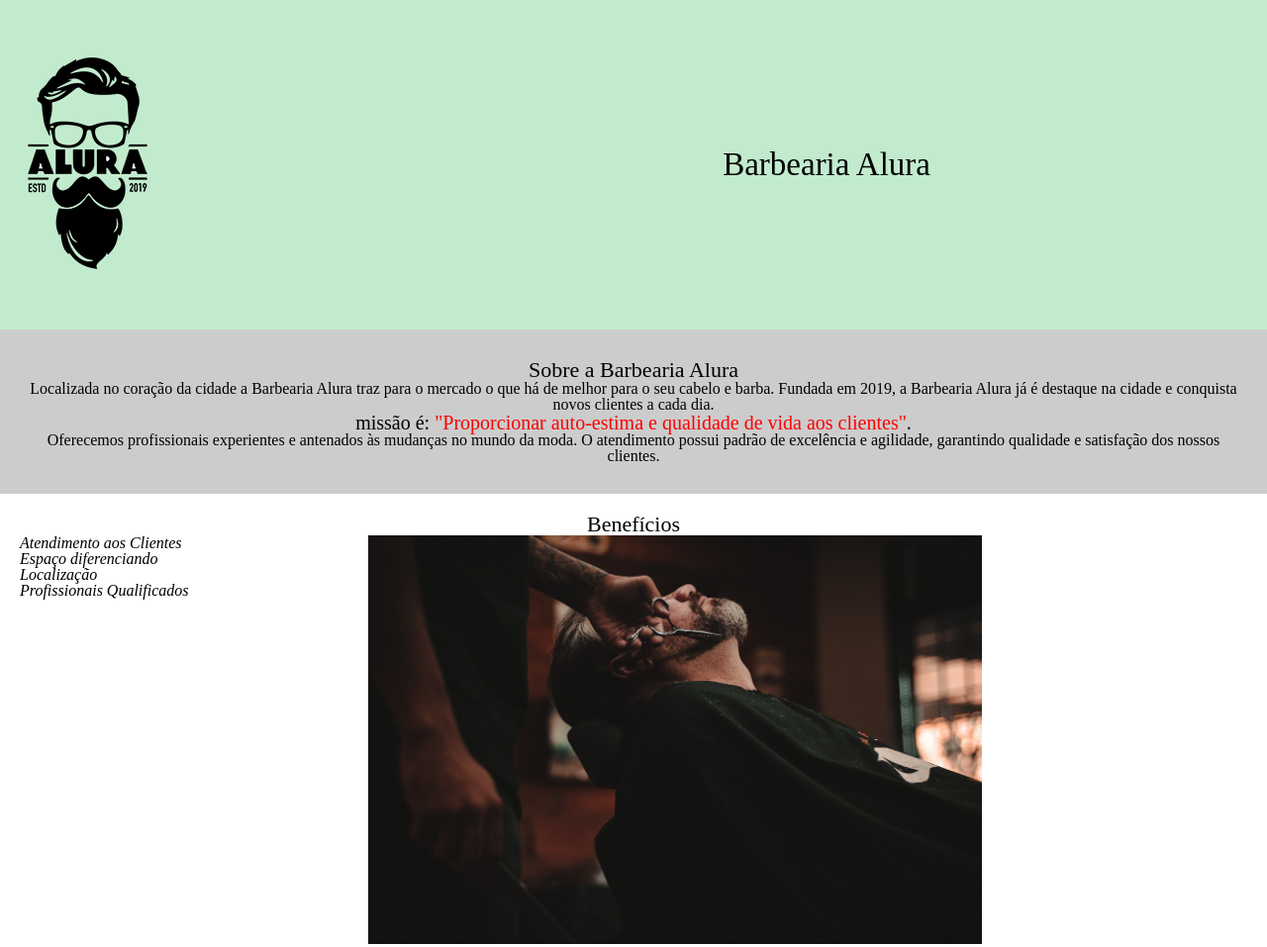
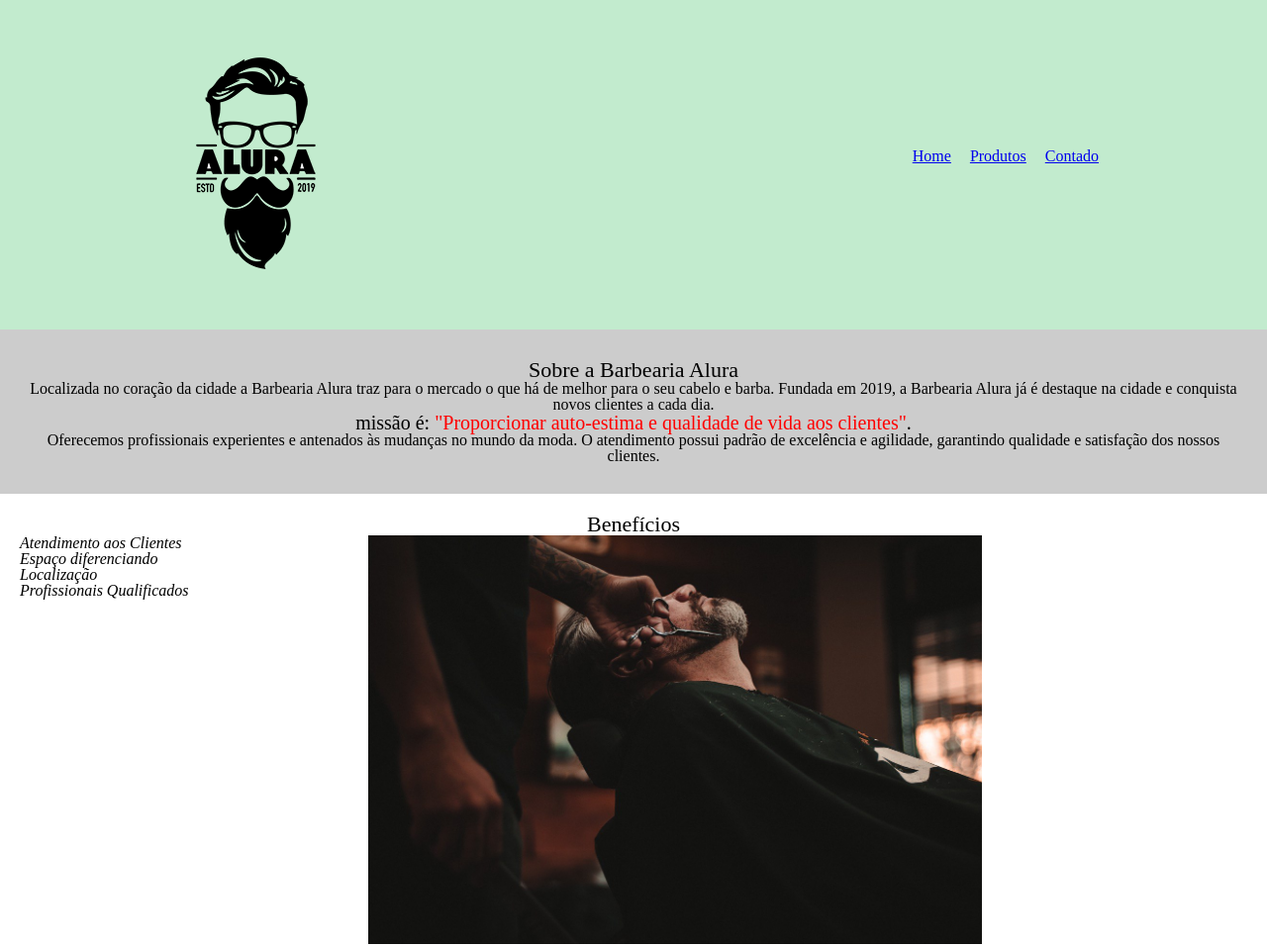
Before and after one commit to JairAssisDev/aluraOracle, a plain HTML site: page index.html in a window 1280 px wide. Shown: the whole page at 99% size. Drawn offline with Linux system fonts and the light colour scheme; files whose address does not match are found by name.

Commit message:
atualizar

```diff
--- a/index.html
+++ b/index.html
@@ -11,13 +11,17 @@
     <body >
         <header>
             <div class="caixa">
-                <img src="/home/jair/Documentos/aluraOracle/img/logo.png">
-                <h1 class="titulo-principal">Barbearia Alura</h1>
+                <h1><img src="/home/jair/Documentos/aluraOracle/img/logo.png"></h1>
 
+                <nav>
+                    <ul>
+                        <li><a href="index.html">Home</a></li>
+                        <li><a href="produtos.html">Produtos</a></li>
+                        <li><a href="contato.html">Contado</a></li>
+                    </ul>
+                </nav>
             </div>
-
         </header>
-
         <div class="principal">
             <h2 class="titulo-centralizado" >Sobre a Barbearia Alura</h2>
 
@@ -31,7 +35,7 @@
         </div>
         <div class="beneficios">
             <h3 class="titulo-centralizado">Benefícios</h3>
-            <ul>
+            <ul class="listamisao">
                 <li class="itens">Atendimento aos Clientes</li>
                 <li class="itens">Espaço diferenciando</li>
                 <li class="itens">Localização </li>
--- a/style.css
+++ b/style.css
@@ -6,9 +6,22 @@ header{
 .caixa{
     position: relative;
     width: 940px;
-    margin: 0 0 0 0;
+    margin: 0 auto;
+}
+nav{
+    position: absolute;
+    top: 110px;
+    right: 0;
+}
+nav li {
+    display: inline;
+    margin: 0 0 0 15px;
 }
 
+nav a:hover{
+    color: #c78c19;
+    text-decoration: underline;
+}
 .principal{
     background: #cccccc;
     padding: 30px;
@@ -43,7 +56,7 @@ em strong{
     background: #ffffff;
     padding: 20px;
 }
-ul{
+.listamisao{
     display: inline-block;
     vertical-align: top;
     width: 20%;
```
